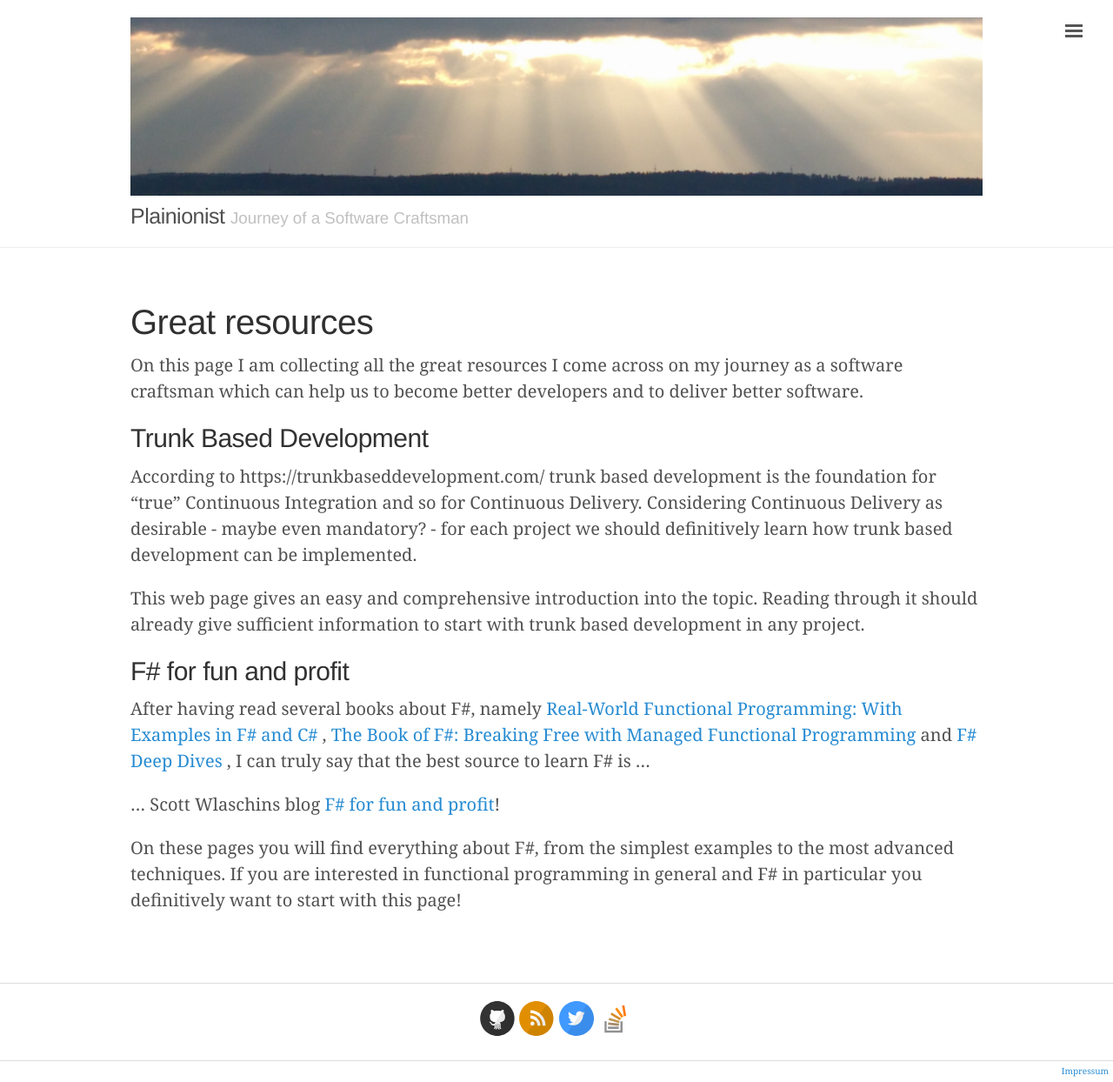
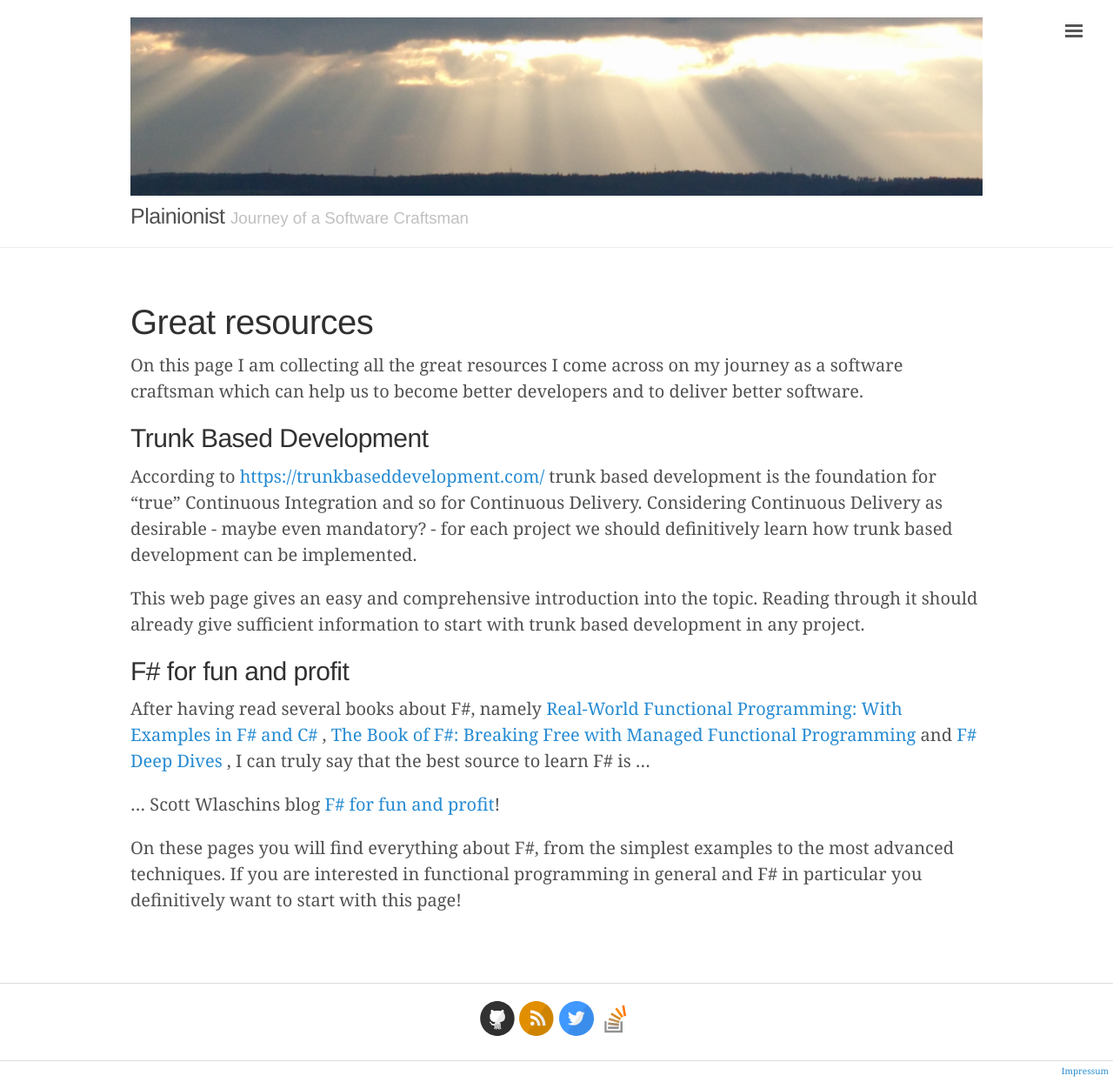
Before and after one commit to plainionist/plainionist.github.io, a Jekyll site: the page built from great-resources.md, in a window 1280 px wide. Shown: the whole page at 87% size. Built offline with Jekyll 4.4.1, drawn with Linux system fonts in a browser that asks for light colours; our own code applies the rules of GitHub Pages for plain Markdown files; comment, search, counter and statistics services are not loaded.

```diff
--- a/great-resources.md
+++ b/great-resources.md
@@ -10,7 +10,7 @@ craftsman which can help us to become better developers and to deliver better so
 
 ## Trunk Based Development
 
-According to https://trunkbaseddevelopment.com/ trunk based development is the foundation
+According to <https://trunkbaseddevelopment.com/> trunk based development is the foundation
 for "true" Continuous Integration and so for Continuous Delivery.
 Considering Continuous Delivery as desirable - maybe even mandatory? - for each project we
 should definitively learn how trunk based development can be implemented.
```
